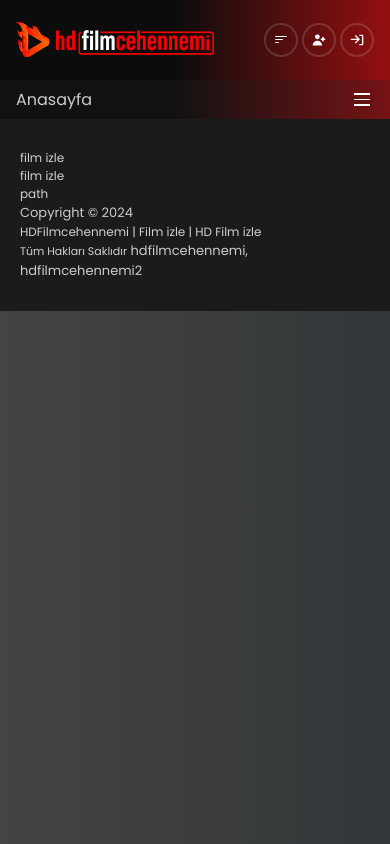
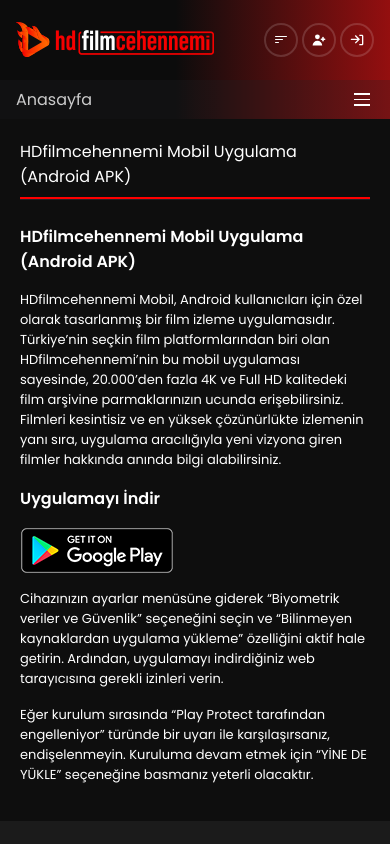
Before and after one commit to RasulAghamammadli/hdFilm.com, a React (Vite) app: page /mobil-app in a window 390 px wide. Shown: the top 844 px of the page. Built offline with nearby package versions, Linux system fonts and the light colour scheme.

Commit message:
Added Mobile App page

```diff
--- a/src/App.jsx
+++ b/src/App.jsx
@@ -4,11 +4,11 @@
 
 // Pages
 import Home from "./pages/Home/Home";
+import MobilApp from "./pages/MobilApp/MobilApp";
 
 // Components
 import Header from "./components/Header/Header";
 import Footer from "./components/Footer/Footer";
-import Salam from "./pages/HelekiBos/Salam";
 
 const App = () => {
   // Path location
@@ -30,7 +30,7 @@
       <main>
         <Routes>
           <Route exact path="/" element={<Home />} />
-          <Route exact path="/salam" element={<Salam />} />
+          <Route exact path="/mobil-app" element={<MobilApp />} />
         </Routes>
       </main>
       {showFooter && <Footer />}
--- a/src/assets/sass/base.scss
+++ b/src/assets/sass/base.scss
@@ -23,7 +23,6 @@
 
 // Body
 body {
-  height: 2000px;
   background-image: linear-gradient(to right, #444 0%, #323638 100%);
 }
 
--- a/src/assets/sass/components/Filter/movie-robot.scss
+++ b/src/assets/sass/components/Filter/movie-robot.scss
@@ -67,10 +67,10 @@
         border: none;
       }
       &::-webkit-scrollbar-track {
-        background-color: #9b4b4b;
+        background-color: #444;
       }
       &::-webkit-scrollbar-thumb {
-        background-color: rgb(150, 21, 21);
+        background-color: rgb(196, 15, 15);
       }
     }
   }
--- a/src/assets/sass/main.scss
+++ b/src/assets/sass/main.scss
@@ -10,6 +10,9 @@
 @import "./pages/Home/home";
 @import "./pages/Home/popular-movies";
 @import "./pages/Home/last-added-movies";
+
+// Mobil App
+@import "./pages/MobilApp/mobil-app";
 
 /* ------------------------------- Pages End ------------------------------ */
 
--- /dev/null
+++ b/src/assets/sass/pages/MobilApp/mobil-app.scss
@@ -0,0 +1,55 @@
+// Mobil App Start
+.mobil-app {
+  .container {
+    .app-inner {
+      background-color: #0e0e0e;
+      padding: 20px;
+      color: #fff;
+      .title {
+        position: relative;
+        width: 100%;
+        border-bottom: 2px solid rgba(205, 194, 255, 0.1);
+        margin-bottom: 14px;
+        .head {
+          width: fit-content;
+          color: #fff;
+          padding-bottom: 8px;
+          padding-right: 5px;
+          border-bottom: 2px solid red;
+          margin: 0 0 -1.5px;
+          font-weight: 400;
+          font-size: 16px;
+          display: flex;
+          align-items: center;
+        }
+      }
+      .app-content {
+        display: flex;
+        flex-direction: column;
+        .subtitle {
+          margin-bottom: 16px;
+          font-size: 16px;
+          font-weight: 600;
+          &:nth-child(1) {
+            margin-top: 10px;
+          }
+        }
+        .text {
+          font-size: 13px;
+          margin-bottom: 16px;
+          a {
+            display: block;
+            width: 153px;
+            height: 46px;
+            img {
+              width: 100%;
+              height: 100%;
+              object-fit: cover;
+            }
+          }
+        }
+      }
+    }
+  }
+}
+// Mobil App End
--- a/src/components/Header/HeaderNav.jsx
+++ b/src/components/Header/HeaderNav.jsx
@@ -35,7 +35,7 @@
             </Link>
           </li>
           <li>
-            <Link to="/" className="list-item">
+            <Link to="/mobil-app" className="list-item">
               Mobil Uygulama
             </Link>
           </li>
@@ -85,7 +85,7 @@
             </Link>
           </li>
           <li onClick={() => setMenuOpen(false)}>
-            <Link to="/" className="list-item">
+            <Link to="/mobil-app" className="list-item">
               Mobil Uygulama
             </Link>
           </li>
--- a/src/pages/HelekiBos/Salam.jsx
+++ /dev/null
@@ -1,9 +0,0 @@
-// import React from 'react'
-
-const Salam = () => {
-  return (
-    <div>Salam</div>
-  )
-}
-
-export default Salam
--- /dev/null
+++ b/src/pages/MobilApp/MobilApp.jsx
@@ -0,0 +1,65 @@
+// import React from 'react'
+import { Link } from "react-router-dom";
+import { Helmet } from "react-helmet";
+
+// Images
+import googlePlay from "../../assets/images/google-play.webp";
+
+const MobilApp = () => {
+  return (
+    <>
+      <Helmet>
+        <title>
+          HDfilmcehennemi Mobil Uygulama (Android APK) | HDFilmcehennemi | Film
+          izle | HD Film izle
+        </title>
+      </Helmet>
+      <section className="mobil-app">
+        <div className="container">
+          <div className="app-inner">
+            <div className="title">
+              <h5 className="head">
+                HDfilmcehennemi Mobil Uygulama (Android APK)
+              </h5>
+            </div>
+            <div className="app-content">
+              <h3 className="subtitle">
+                HDfilmcehennemi Mobil Uygulama (Android APK)
+              </h3>
+              <p className="text">
+                HDfilmcehennemi Mobil, Android kullanıcıları için özel olarak
+                tasarlanmış bir film izleme uygulamasıdır. Türkiye’nin seçkin
+                film platformlarından biri olan HDfilmcehennemi’nin bu mobil
+                uygulaması sayesinde, 20.000’den fazla 4K ve Full HD kalitedeki
+                film arşivine parmaklarınızın ucunda erişebilirsiniz. Filmleri
+                kesintisiz ve en yüksek çözünürlükte izlemenin yanı sıra,
+                uygulama aracılığıyla yeni vizyona giren filmler hakkında anında
+                bilgi alabilirsiniz.
+              </p>
+              <h3 className="subtitle">Uygulamayı İndir</h3>
+              <p className="text">
+                <Link to="https://play.google.com">
+                  <img src={googlePlay} alt="" />
+                </Link>
+              </p>
+              <p className="text">
+                Cihazınızın ayarlar menüsüne giderek “Biyometrik veriler ve
+                Güvenlik” seçeneğini seçin ve “Bilinmeyen kaynaklardan uygulama
+                yükleme” özelliğini aktif hale getirin. Ardından, uygulamayı
+                indirdiğiniz web tarayıcısına gerekli izinleri verin.
+              </p>
+              <p className="text">
+                Eğer kurulum sırasında “Play Protect tarafından engelleniyor”
+                türünde bir uyarı ile karşılaşırsanız, endişelenmeyin. Kuruluma
+                devam etmek için “YİNE DE YÜKLE” seçeneğine basmanız yeterli
+                olacaktır.
+              </p>
+            </div>
+          </div>
+        </div>
+      </section>
+    </>
+  );
+};
+
+export default MobilApp;
```
Also changed, not shown: src/assets/images/google-play.webp (added).
